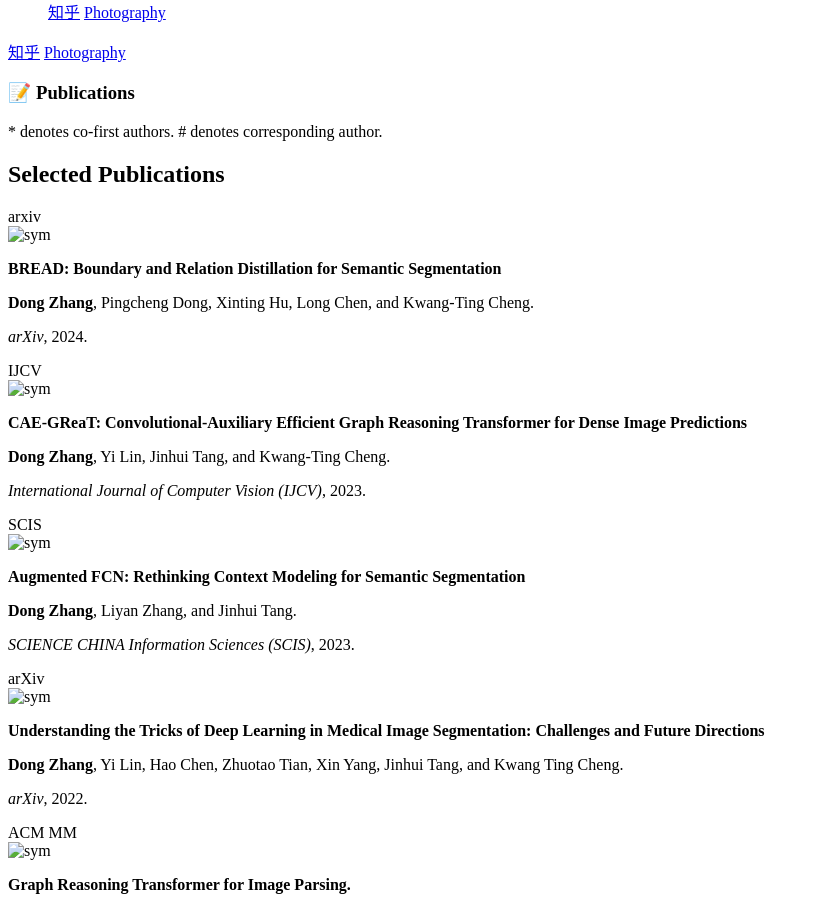
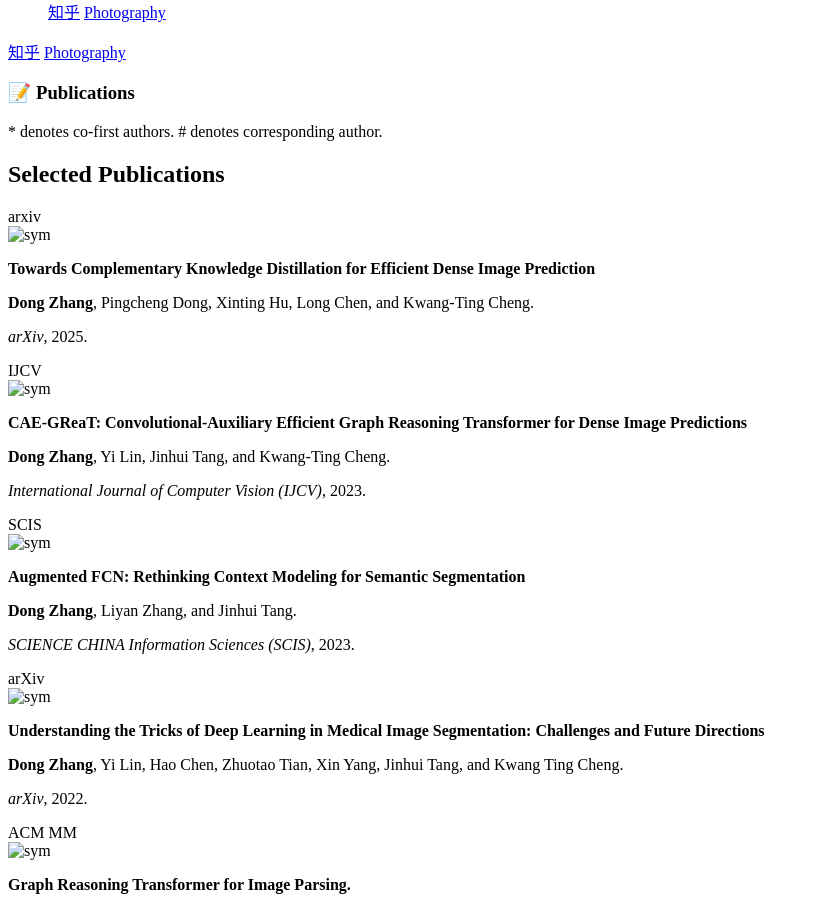
Before and after one commit to ZHANGDONG-NJUST/zhangdong-njust.github.io, a Jekyll site: the page built from _pages/includes/2_publication.md, in a window 1280 px wide and 900 px high, scrolled down 332 px. Shown: the whole window, without its empty margins (0-819 px from the left). Built offline with Jekyll 4.4.1, drawn with Linux system fonts in a browser that asks for light colours; our own code applies the rules of GitHub Pages for plain Markdown files.

Commit message:
Update 2_publication.md

```diff
--- a/_pages/includes/2_publication.md
+++ b/_pages/includes/2_publication.md
@@ -13,11 +13,11 @@
 <div class='paper-box'><div class='paper-box-image'><div><div class="badge">arxiv</div><img src='images/publication/10.png' alt="sym" width="100%"></div></div>
 <div class='paper-box-text' markdown="1">
 
-**BREAD: Boundary and Relation Distillation for Semantic Segmentation**
+**Towards Complementary Knowledge Distillation for Efficient Dense Image Prediction**
 
 **Dong Zhang**, Pingcheng Dong, Xinting Hu, Long Chen, and Kwang-Ting Cheng.
 
-*arXiv*, 2024.
+*arXiv*, 2025.
 
 <!-- [[Paper]()] [<a href="">Link</a>] -->
 
```
